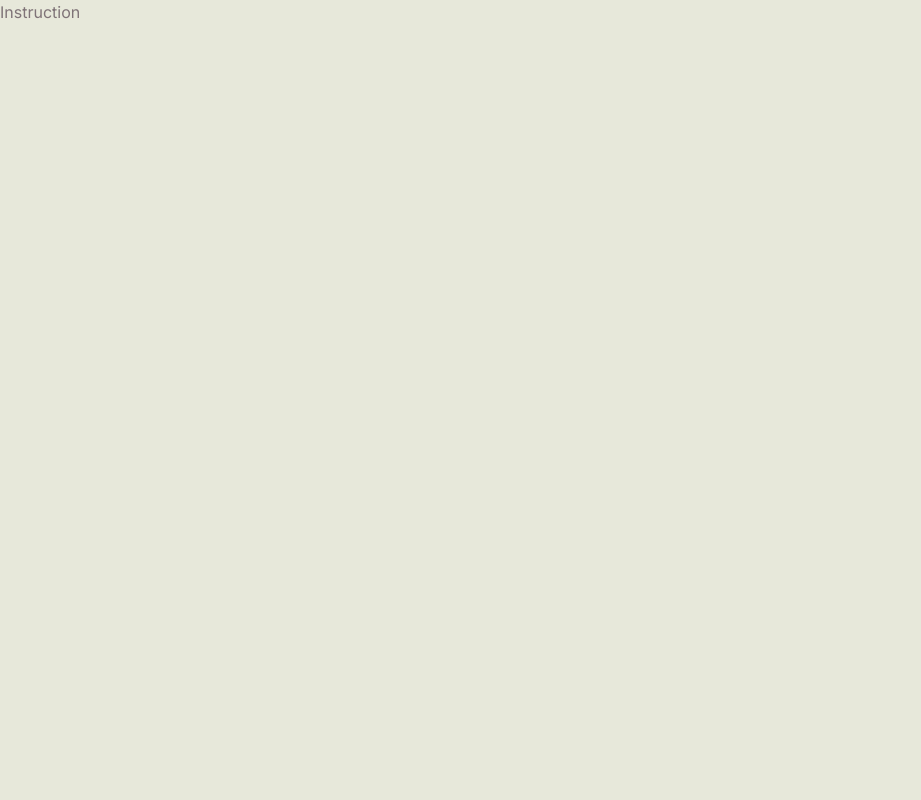
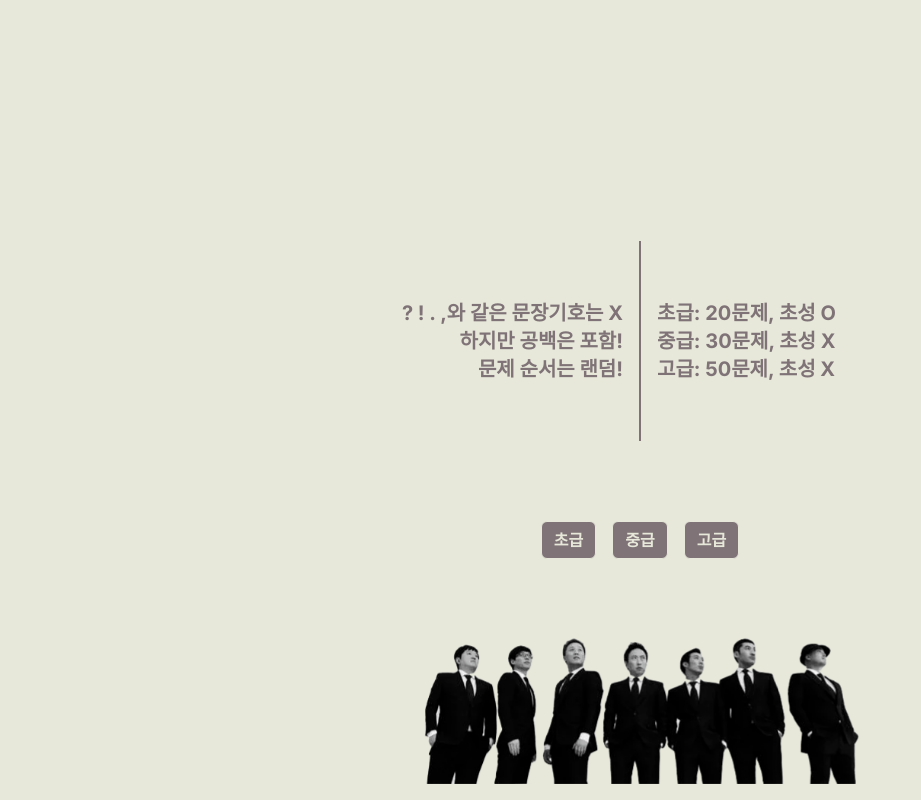
Before and after one commit to jh0152park/everything_in_mudo, a Next.js app in the folder everything-in-mudo/: page /instruction in a window 1280 px wide. Shown: the whole page, without its empty margins (0-921 px from the left). Built offline with nearby package versions, Linux system fonts and the light colour scheme.

Commit message:
instruction page draft

```diff
--- a/everything-in-mudo/app/(home)/page.tsx
+++ b/everything-in-mudo/app/(home)/page.tsx
@@ -1,10 +1,10 @@
+import Image from "next/image";
 import MyButton from "@/components/project-common/my-button";
-import Image from "next/image";
 
 export default function Home() {
     return (
         <main className="flex flex-col items-center justify-center w-full h-screen ">
-            <div className="flex items-center justify-center w-1/2 gap-4  h-1/4">
+            <div className="flex items-center justify-center w-1/2 gap-4 h-1/4">
                 <div className="flex flex-col items-end justify-center w-1/2 h-full ">
                     <span className="text-3xl font-bold ">무한도전</span>
                     <span className="text-xl font-bold ">
@@ -31,7 +31,7 @@ export default function Home() {
                 width="500"
                 height="200"
                 alt="members"
-                className="fixed left-auto right-auto  bottom-4"
+                className="fixed left-auto right-auto bottom-4"
                 style={{
                     objectFit: "cover",
                 }}
--- a/everything-in-mudo/app/(instruction)/instruction/page.tsx
+++ b/everything-in-mudo/app/(instruction)/instruction/page.tsx
@@ -1,3 +1,39 @@
+import Image from "next/image";
+import MyButton from "@/components/project-common/my-button";
+
 export default function Instruction() {
-    return <h1>Instruction</h1>;
+    return (
+        <main className="flex flex-col items-center justify-center w-full h-screen ">
+            <div className="flex items-center justify-center w-1/2 gap-4 h-1/4">
+                <div className="flex flex-col items-end justify-center w-1/2 h-full text-xl font-bold">
+                    <span>? ! . ,와 같은 문장기호는 X</span>
+                    <span>하지만 공백은 포함!</span>
+                    <span>문제 순서는 랜덤!</span>
+                </div>
+                <div className=" w-[1px] h-full border border-[#7f7377]" />
+                <div className="flex flex-col items-start justify-center w-1/2 h-full text-xl font-bold">
+                    <span>초급: 20문제, 초성 O</span>
+                    <span>중급: 30문제, 초성 X</span>
+                    <span>고급: 50문제, 초성 X</span>
+                </div>
+            </div>
+
+            <div className="flex items-center justify-center gap-4 mt-20">
+                <MyButton title="초급" redirect={true} path="instruction" />
+                <MyButton title="중급" redirect={true} path="instruction" />
+                <MyButton title="고급" redirect={true} path="instruction" />
+            </div>
+
+            <Image
+                src="/resources/image/etc/members.jpeg"
+                width="500"
+                height="200"
+                alt="members"
+                className="fixed left-auto right-auto bottom-4"
+                style={{
+                    objectFit: "cover",
+                }}
+            />
+        </main>
+    );
 }
--- a/everything-in-mudo/app/layout.tsx
+++ b/everything-in-mudo/app/layout.tsx
@@ -5,8 +5,8 @@ import "./globals.css";
 const inter = Inter({ subsets: ["latin"] });
 
 export const metadata: Metadata = {
-  title: "Create Next App",
-  description: "Generated by create next app",
+    title: "Everything in Mudo",
+    description: "Guess what is correct line!!!?",
 };
 
 export default function RootLayout({
```
Lines whose indentation alone changed are shown as unchanged.
